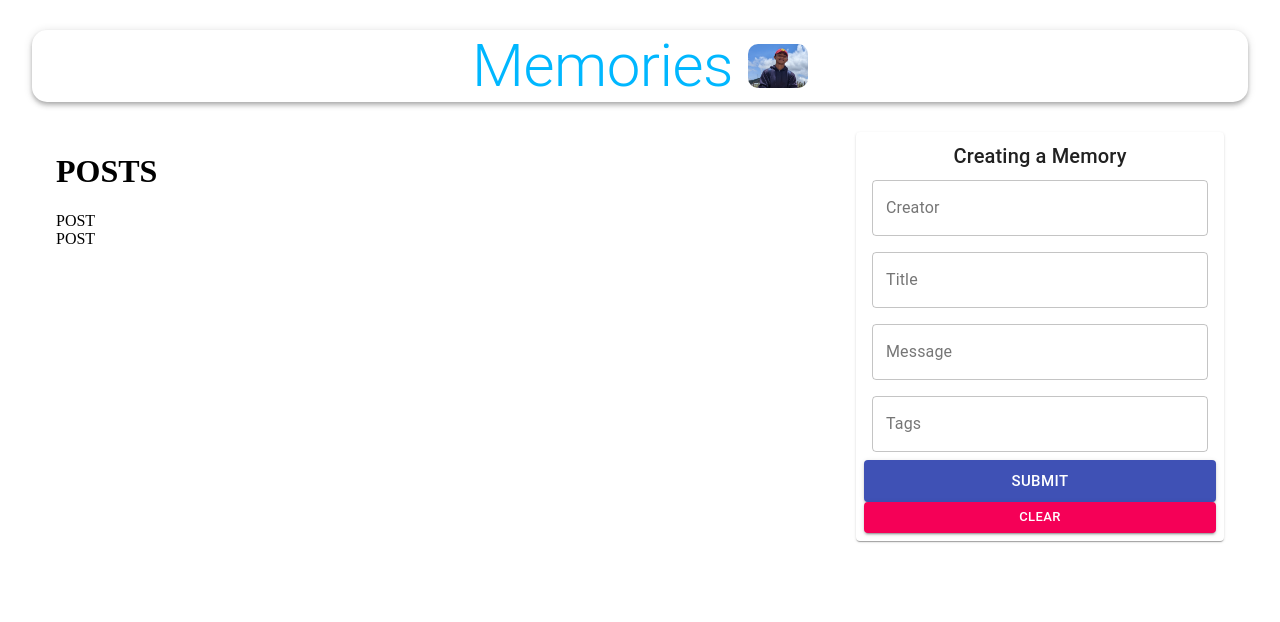
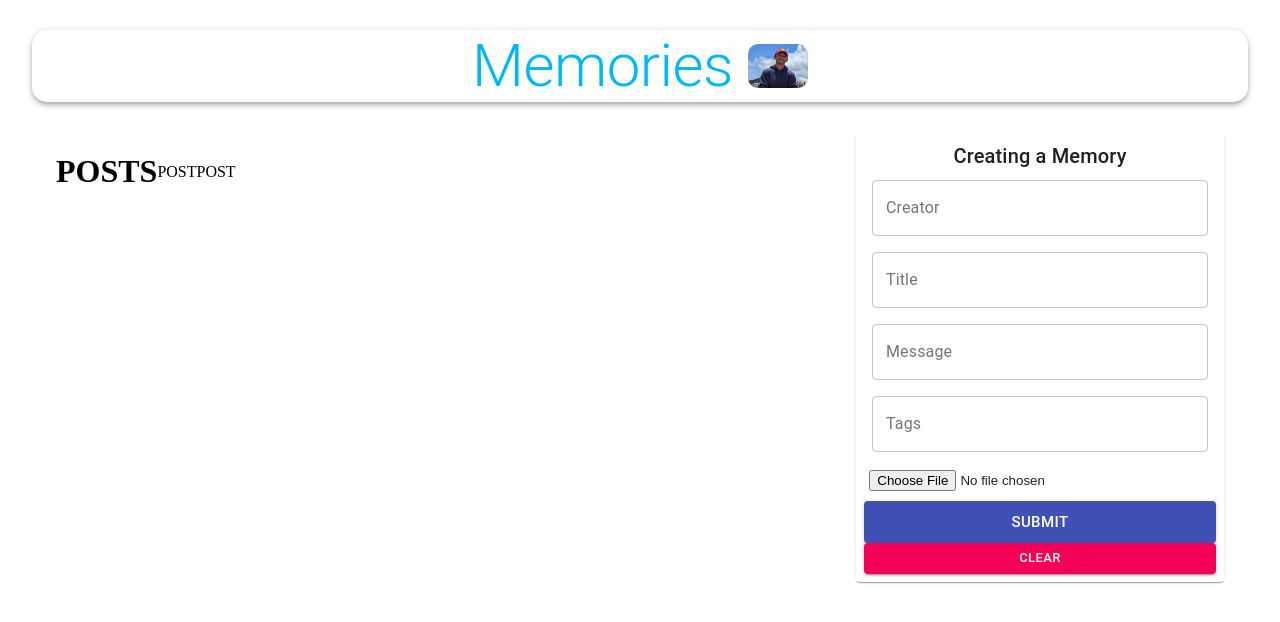
Before and after one commit to Jehovanie/Memories-Client, a React (Create React App) app: page / in a window 1280 px wide. Shown: the top 622 px of the page. Built offline with nearby package versions, Linux system fonts and the light colour scheme; no server answers.

Commit message:
install file-based64 , and refactoring code

```diff
--- a/src/actions/posts_actions.js
+++ b/src/actions/posts_actions.js
@@ -11,7 +11,7 @@ export const getPosts = () => async (dispatch) => {
         dispatch({ type: 'FETCH_ALL', payload: data });
     } catch (error) {
 
-        console.log(error.message);
+        console.log("ERROR : ".error.message);
     }
 
 }
@@ -24,6 +24,6 @@ export const createPost = (post) => async (dispatch) => {
         dispatch({ type: 'CREATE', payload: data })
     } catch (error) {
 
-        console.log(error.message);
+        console.log("ERROR : ".error.message);
     }
 }
--- a/src/components/Form/Form.js
+++ b/src/components/Form/Form.js
@@ -1,7 +1,7 @@
 import React, { useState } from 'react';
 import { useDispatch } from "react-redux";
 import { createPost } from '../../actions/posts_actions'
-// import FileBase from "react-file-base64";
+import FileBase from "react-file-base64";
 
 import useStyles from './style';
 import { TextField, Button, Typography, Paper } from '@material-ui/core';
@@ -57,14 +57,14 @@ const Form = () => {
                     onChange={(e) => setPostData({ ...postsData, tags: e.target.value })}
                 />
 
-                {/* <div className={classes.fileInput}>
+                <div className={classes.fileInput}>
                     <FileBase
                         type="file"
                         multiple={false}
                         onDone={(base64) => setPostData({ ...postsData, selectedFile: base64 })}
                     />
 
-                </div> */}
+                </div>
 
                 <Button className={`${classes.bottomSubmit} ${classes.btn}`} variant="contained" color="primary" size="large" type="submit" fullWidth>
                     Submit
--- a/src/components/Posts/Post/Post.js
+++ b/src/components/Posts/Post/Post.js
@@ -5,7 +5,7 @@ const Post = () => {
 
     const classes = useStyles();
     return (
-        <div>
+        <div className={classes.card}>
             POST
         </div>
     )
--- a/src/components/Posts/Posts.js
+++ b/src/components/Posts/Posts.js
@@ -10,7 +10,7 @@ const Posts = () => {
 
     console.log(posts);
     return (
-        <div>
+        <div className={classes.mainContainer}>
             <h1>POSTS</h1>
             <Post />
             <Post />
--- a/src/components/Posts/style.js
+++ b/src/components/Posts/style.js
@@ -2,7 +2,7 @@ import { makeStyles } from '@material-ui/core/styles';
 
 export default makeStyles((theme) => ({
 
-    mainConteiner: {
+    mainContainer: {
         display: 'flex',
         alignItems: 'center',
     },
--- a/src/index.js
+++ b/src/index.js
@@ -5,11 +5,11 @@ import { Provider } from 'react-redux';
 import thunk from 'redux-thunk';
 import { createStore, applyMiddleware, compose } from 'redux';
 
-import reducers from './reducers';
+import reducer from './reducers';
 
 import App from './App';
 
-const store = createStore(reducers, compose(applyMiddleware(thunk)));
+const store = createStore(reducer, compose(applyMiddleware(thunk)));
 
 ReactDOM.render(
     <Provider store={store}>
--- a/src/reducers/posts_reducers.js
+++ b/src/reducers/posts_reducers.js
@@ -1,4 +1,4 @@
-export default (posts = [], action) => {
+const reducer = (posts = [], action) => {
 
     switch (action.type) {
 
@@ -10,3 +10,5 @@ export default (posts = [], action) => {
             return posts;
     }
 }
+
+export default reducer;
```
